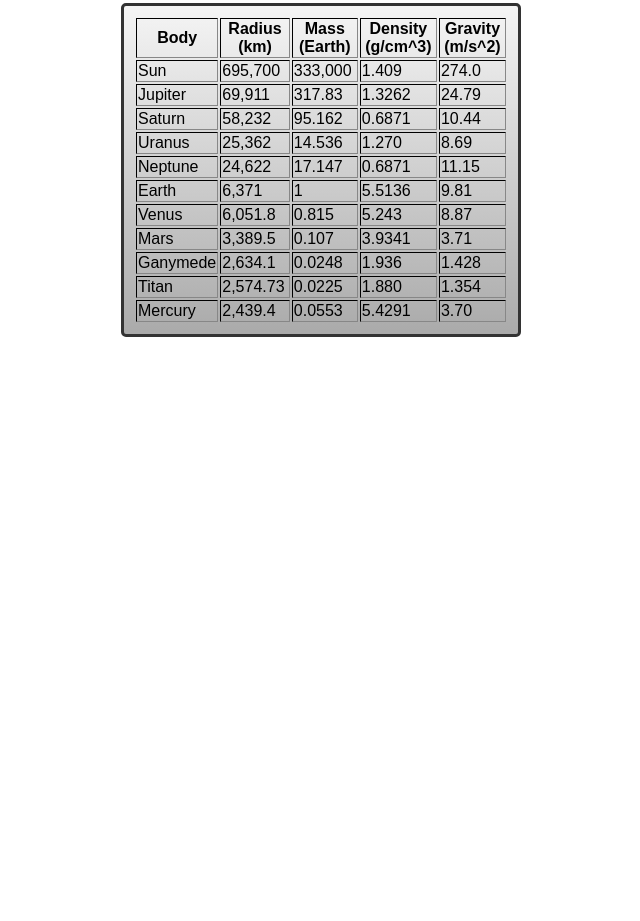
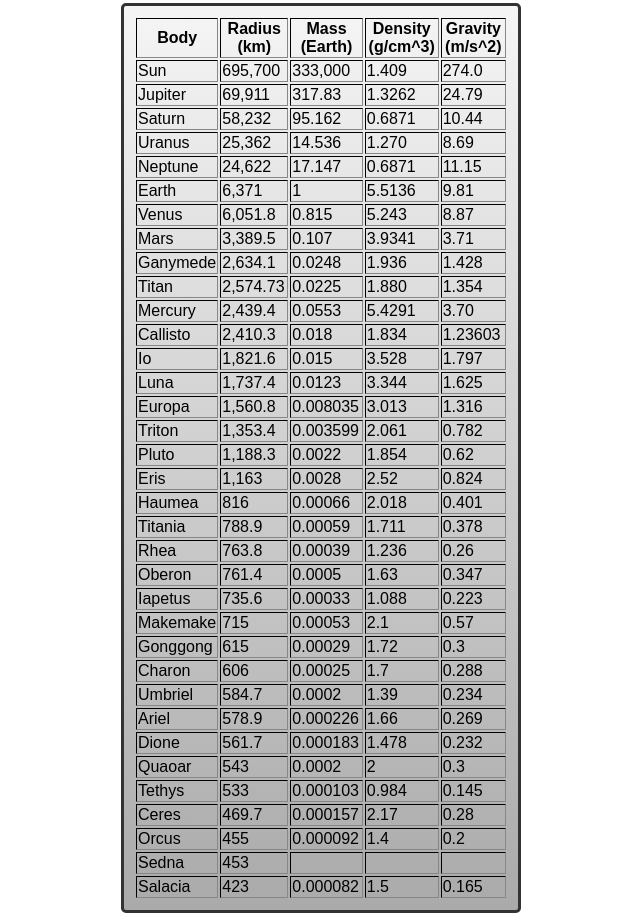
Before and after one commit to 4orks/practice-project, a website: page app/assets/index.html in a window 1280 px wide. Shown: the part 290-1211 px from the top of the page, without its empty margins (319-959 px from the left). Before the commit the page ends 800 px from the top, so only its background shows below. Drawn offline with Linux system fonts and the light colour scheme.

Commit message:
expanded table

```diff
--- a/app/assets/index.html
+++ b/app/assets/index.html
@@ -101,6 +101,174 @@
                 <td>5.4291</td>
                 <td>3.70</td>
             </tr>
+            <tr>
+                <td>Callisto</td>
+                <td>2,410.3</td>
+                <td>0.018</td>
+                <td>1.834</td>
+                <td>1.23603</td>
+            </tr>
+            <tr>
+                <td>Io</td>
+                <td>1,821.6</td>
+                <td>0.015</td>
+                <td>3.528</td>
+                <td>1.797</td>
+            </tr>
+            <tr>
+                <td>Luna</td>
+                <td>1,737.4</td>
+                <td>0.0123</td>
+                <td>3.344</td>
+                <td>1.625</td>
+            </tr>
+            <tr>
+                <td>Europa</td>
+                <td>1,560.8</td>
+                <td>0.008035</td>
+                <td>3.013</td>
+                <td>1.316</td>
+            </tr>
+            <tr>
+                <td>Triton</td>
+                <td>1,353.4</td>
+                <td>0.003599</td>
+                <td>2.061</td>
+                <td>0.782</td>
+            </tr>
+            <tr>
+                <td>Pluto</td>
+                <td>1,188.3</td>
+                <td>0.0022</td>
+                <td>1.854</td>
+                <td>0.62</td>
+            </tr>
+            <tr>
+                <td>Eris</td>
+                <td>1,163</td>
+                <td>0.0028</td>
+                <td>2.52</td>
+                <td>0.824</td>
+            </tr>
+            <tr>
+                <td>Haumea</td>
+                <td>816</td>
+                <td>0.00066</td>
+                <td>2.018</td>
+                <td>0.401</td>
+            </tr>
+            <tr>
+                <td>Titania</td>
+                <td>788.9</td>
+                <td>0.00059</td>
+                <td>1.711</td>
+                <td>0.378</td>
+            </tr>
+            <tr>
+                <td>Rhea</td>
+                <td>763.8</td>
+                <td>0.00039</td>
+                <td>1.236</td>
+                <td>0.26</td>
+            </tr>
+            <tr>
+                <td>Oberon</td>
+                <td>761.4</td>
+                <td>0.0005</td>
+                <td>1.63</td>
+                <td>0.347</td>
+            </tr>
+            <tr>
+                <td>Iapetus</td>
+                <td>735.6</td>
+                <td>0.00033</td>
+                <td>1.088</td>
+                <td>0.223</td>
+            </tr>
+            <tr>
+                <td>Makemake</td>
+                <td>715</td>
+                <td>0.00053</td>
+                <td>2.1</td>
+                <td>0.57</td>
+            </tr>
+            <tr>
+                <td>Gonggong</td>
+                <td>615</td>
+                <td>0.00029</td>
+                <td>1.72</td>
+                <td>0.3</td>
+            </tr>
+            <tr>
+                <td>Charon</td>
+                <td>606</td>
+                <td>0.00025</td>
+                <td>1.7</td>
+                <td>0.288</td>
+            </tr>
+            <tr>
+                <td>Umbriel</td>
+                <td>584.7</td>
+                <td>0.0002</td>
+                <td>1.39</td>
+                <td>0.234</td>
+            </tr>
+            <tr>
+                <td>Ariel</td>
+                <td>578.9</td>
+                <td>0.000226</td>
+                <td>1.66</td>
+                <td>0.269</td>
+            </tr>
+            <tr>
+                <td>Dione</td>
+                <td>561.7</td>
+                <td>0.000183</td>
+                <td>1.478</td>
+                <td>0.232</td>
+            </tr>
+            <tr>
+                <td>Quaoar</td>
+                <td>543</td>
+                <td>0.0002</td>
+                <td>2</td>
+                <td>0.3</td>
+            </tr>
+            <tr>
+                <td>Tethys</td>
+                <td>533</td>
+                <td>0.000103</td>
+                <td>0.984</td>
+                <td>0.145</td>
+            </tr>
+            <tr>
+                <td>Ceres</td>
+                <td>469.7</td>
+                <td>0.000157</td>
+                <td>2.17</td>
+                <td>0.28</td>
+            </tr>
+            <tr>
+                <td>Orcus</td>
+                <td>455</td>
+                <td>0.000092</td>
+                <td>1.4</td>
+                <td>0.2</td>
+            </tr>
+            <tr>
+                <td>Sedna</td>
+                <td>453</td>
+                <td></td>
+                <td></td>
+                <td></td>
+            </tr>
+            <tr>
+                <td>Salacia</td>
+                <td>423</td>
+                <td>0.000082</td>
+                <td>1.5</td>
+                <td>0.165</td>
+            </tr>
         </table>
     </body>
 </html>
```
